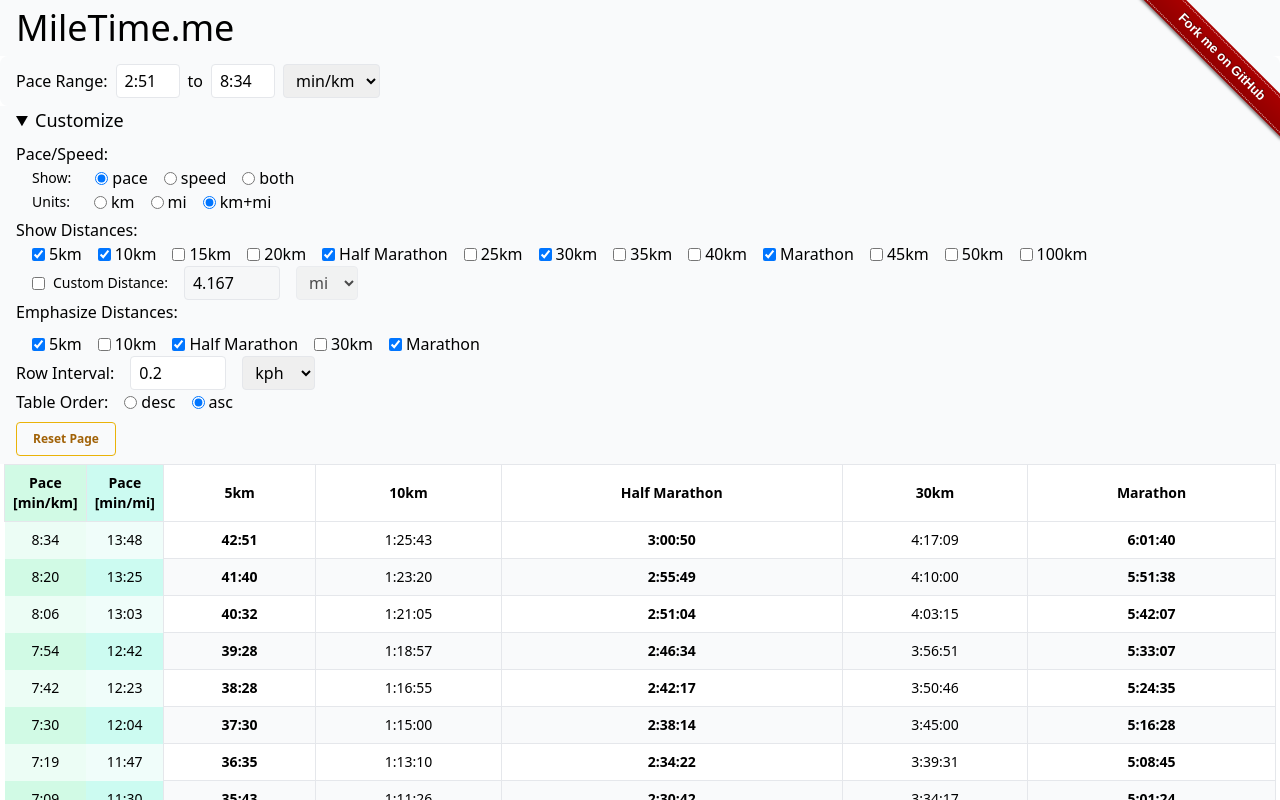
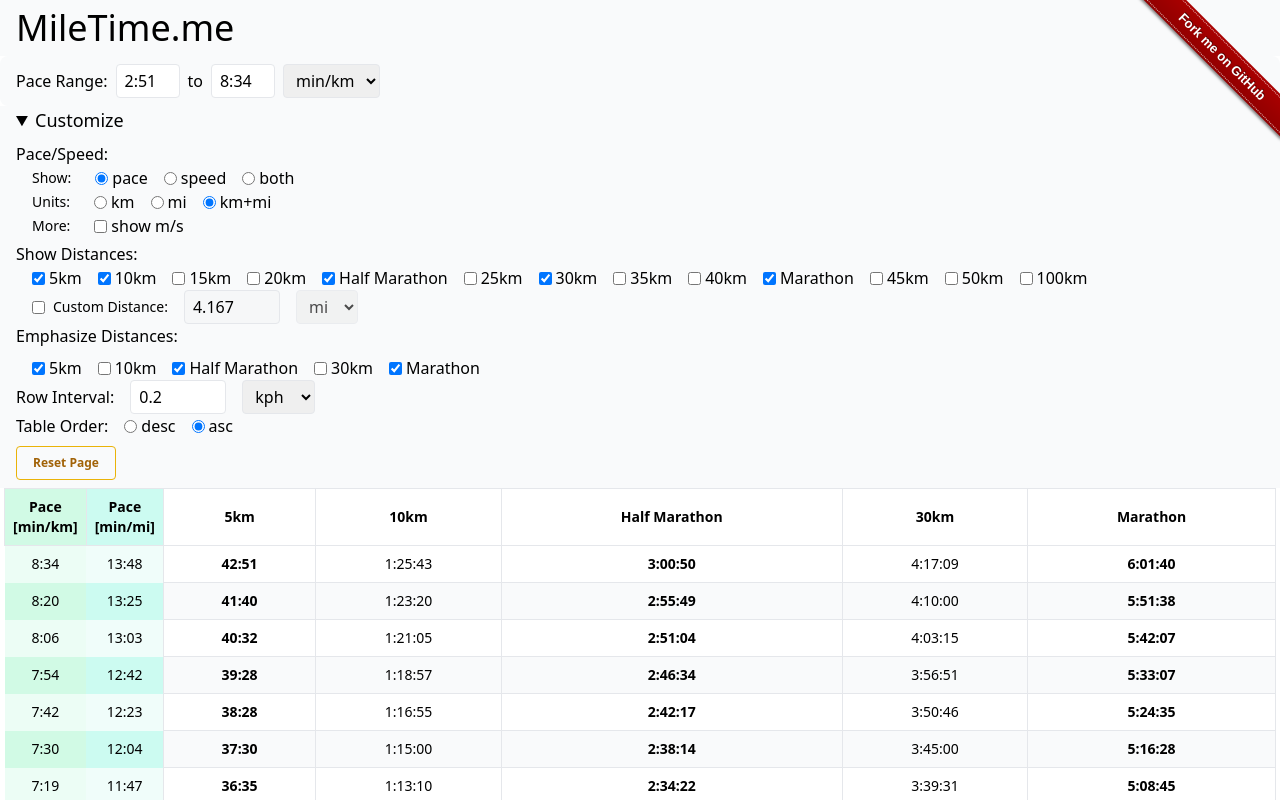
Before and after one commit to jkingsman/MileTime.me, a React (Vite) app: page / in a window 1280 px wide. Both pictures are taken after a click on the heading "Customize". Shown: the top 800 px of the page. Built offline with nearby package versions, Linux system fonts and the light colour scheme.

Commit message:
Show meters per second

```diff
--- a/src/components/constants.tsx
+++ b/src/components/constants.tsx
@@ -53,6 +53,7 @@
   paceBoundsUnit: 'min/km',
   paceDisplay: 'pace',
   paceDisplayUnit: 'both',
+  showMs: false,
   selectedDistances: STANDARD_DISTANCES.filter((d) => d.defaultEnabled).map((d) => d.id),
   emphasizedDistances: STANDARD_DISTANCES.filter((d) => d.important).map((d) => d.id),
   customDistance: {
--- a/src/components/pace-calculator.tsx
+++ b/src/components/pace-calculator.tsx
@@ -43,6 +43,7 @@
 
   const [paceBoundsUnit, setpaceBoundsUnit] = useState(() => loadPreferences().paceBoundsUnit);
   const [paceDisplayUnit, setpaceDisplayUnit] = useState(() => loadPreferences().paceDisplayUnit);
+  const [showMs, setShowMs] = useState(() => loadPreferences().showMs);
   const [paceDisplay, setPaceDisplay] = useState(() => loadPreferences().paceDisplay);
   const [selectedDistances, setSelectedDistances] = useState<Set<string>>(
     () => new Set(loadPreferences().selectedDistances)
@@ -89,6 +90,7 @@
       minPaceInput,
       maxPaceInput,
       paceBoundsUnit,
+      showMs,
       paceDisplay,
       paceDisplayUnit,
       selectedDistances: Array.from(selectedDistances),
@@ -115,6 +117,7 @@
     paceBoundsUnit,
     paceDisplay,
     paceDisplayUnit,
+    showMs,
     selectedDistances,
     emphasizedDistances,
     customDistance,
@@ -156,8 +159,16 @@
   const paceData = useMemo(() => {
     const data = [];
 
-    const interval =
-      intervalUnit === 'mi/h' ? parseFloat(intervalValue) * MILE_TO_KM : parseFloat(intervalValue);
+    let interval;
+    if (intervalUnit === 'mi/h') {
+      interval = parseFloat(intervalValue) * MILE_TO_KM;
+    } else if (intervalUnit === 'km/h') {
+      interval = parseFloat(intervalValue)
+    // m/s
+    } else {
+      interval = parseFloat(intervalValue) * (3600 / 10000);
+    }
+
     const paceModifier = paceBoundsUnit === 'min/km' ? 1 : MILE_TO_KM;
     const minPaceValueParsed = (60 / parsePace(minPaceValue)) * paceModifier;
     const maxPaceValueParsed = (60 / parsePace(maxPaceValue)) * paceModifier;
@@ -179,6 +190,7 @@
       data.push({
         kph: kph.toFixed(countDecimals(interval)),
         mph: mph.toFixed(countDecimals(interval)),
+        mps: (kph * (1000 / 360)).toFixed(countDecimals(interval)),
         minPerKm: formatPace(minPerKm * 60),
         minPerMile: formatPace(minPerMile * 60),
         minPerKmRaw: minPerKm,
@@ -326,6 +338,26 @@
           </div>
         </div>
 
+        {/* Additional Unit Controls */}
+        <div className="space-y-2">
+          <div className="ml-4 flex items-center gap-6">
+            <label className="text-sm font-medium">More:</label>
+            <div className="flex items-center gap-4">
+              <label htmlFor="mps" className="flex items-center gap-1">
+                <input
+                  id="mps"
+                  type="checkbox"
+                  checked={showMs}
+                  onChange={() => {
+                    setShowMs(!showMs);
+                  }}
+                />
+                show m/s
+              </label>
+            </div>
+          </div>
+        </div>
+
         {/* Distance Selection */}
         <div className="mt-1 space-y-0">
           <div className="text-md flex items-center font-medium">Show Distances:</div>
@@ -459,6 +491,7 @@
           >
             <option value="km/h">kph</option>
             <option value="mi/h">mph</option>
+            <option value="m/s">m/s</option>
           </select>
         </div>
 
@@ -504,7 +537,7 @@
         </div>
       )}
 
-      <div className={`table-container px-1 relative ${hasOverflow ? 'overflow-x-scroll' : ''}`}>
+      <div className={`table-container relative px-1 ${hasOverflow ? 'overflow-x-scroll' : ''}`}>
         <table
           ref={tableContainer}
           className="min-w-full table-fixed border-collapse overflow-auto text-xs md:text-sm"
@@ -546,6 +579,13 @@
                     </th>
                   )}
                 </>
+              )}
+              {showMs && (
+                <th className="border bg-purple-100 p-1 py-2 font-semibold sm:p-2 screen:w-[5vw]">
+                  Speed
+                  <br />
+                  [m/s]
+                </th>
               )}
               {STANDARD_DISTANCES.map(
                 (dist) =>
@@ -642,6 +682,19 @@
                     )}
                   </>
                 )}
+                {showMs && (
+                  <td
+                    className={`"border p-1 py-2 text-center sm:p-2 ${
+                      hightlightedSpeeds.has(row.kph)
+                        ? 'bg-yellow-100'
+                        : index % 2 === 0
+                          ? 'bg-purple-50'
+                          : 'bg-purple-100'
+                    }`}
+                  >
+                    {row.mps}
+                  </td>
+                )}
                 {STANDARD_DISTANCES.map(
                   (dist, i) =>
                     selectedDistances.has(dist.id) && (
--- a/src/components/utils.tsx
+++ b/src/components/utils.tsx
@@ -28,7 +28,7 @@
   window.location.reload();
 };
 
-export const countDecimals = function (value: number) {
-  if (Math.floor(value) === value) return 0;
-  return value.toString().split('.')[1].length || 0;
+export const countDecimals = function (value: number, minPlaces: number=2) {
+  if (Math.floor(value) === value) return minPlaces;
+  return Math.max(value.toString().split('.')[1].length, minPlaces) || 0;
 };
```
